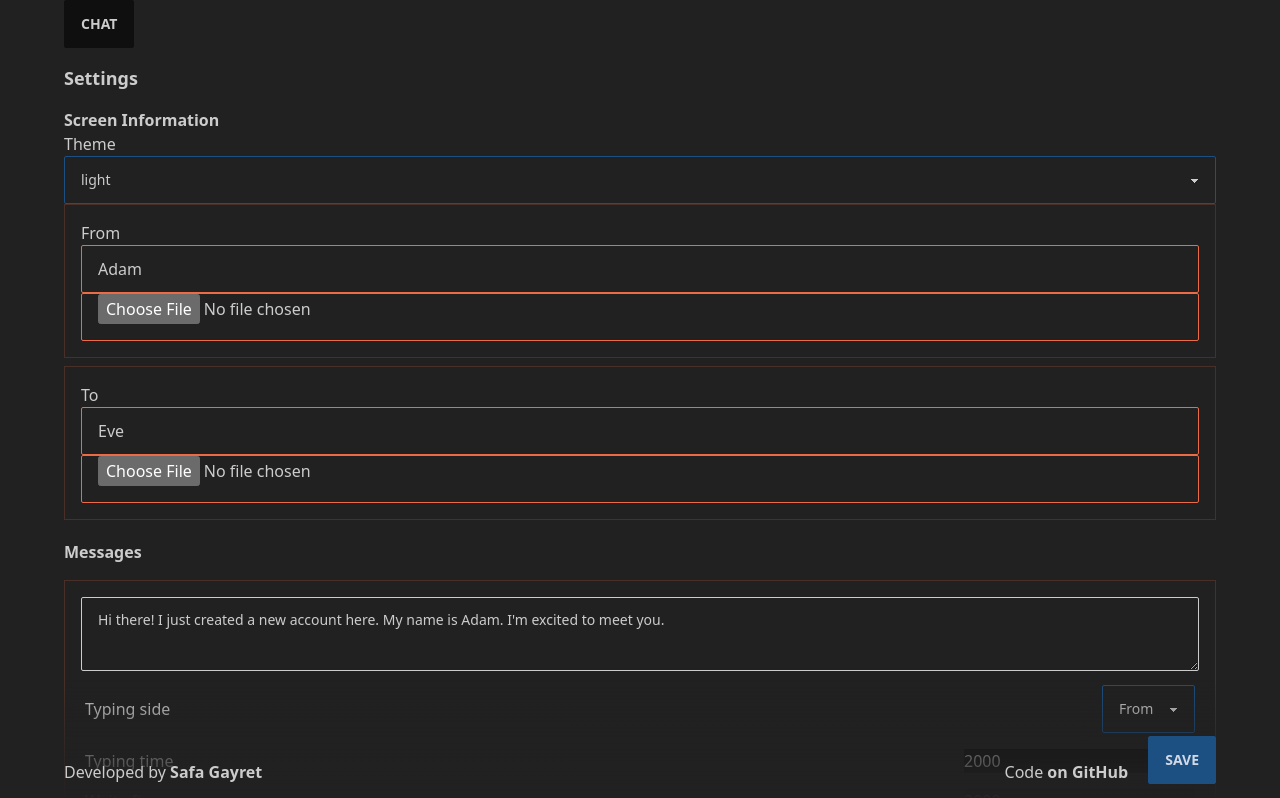
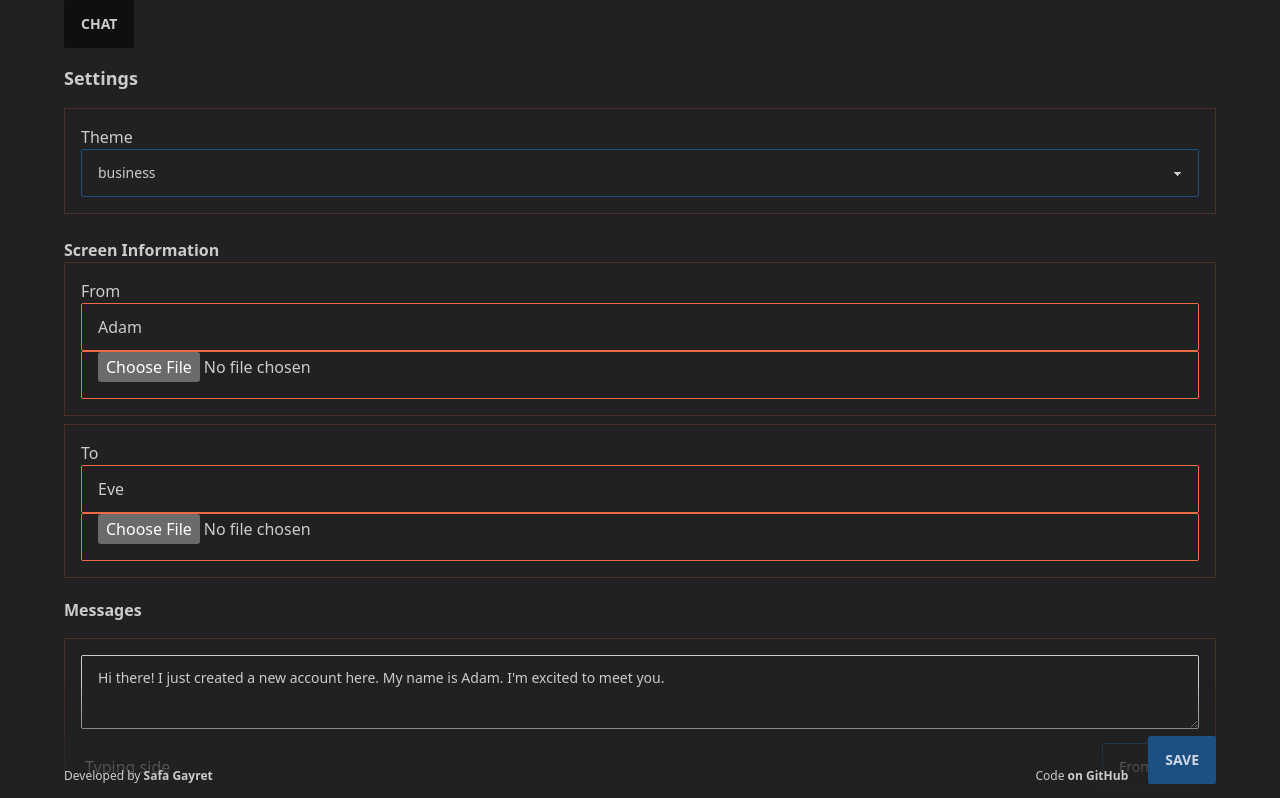
Before and after one commit to gayret/fake-chat-for-movie, a Vue app: page / in a window 1280 px wide. Shown: the top 798 px of the page. Built offline with nearby package versions, Linux system fonts and the light colour scheme.

Commit message:
fix: design

```diff
--- a/src/views/Setting.vue
+++ b/src/views/Setting.vue
@@ -1,7 +1,8 @@
 <script setup>
-import { reactive, watch, onMounted, ref } from 'vue'
+import { reactive, watch, onMounted } from 'vue'
 
 const themes = [
+  'business',
   'light',
   'dark',
   'cupcake',
@@ -25,7 +26,6 @@ const themes = [
   'dracula',
   'cmyk',
   'autumn',
-  'business',
   'acid',
   'lemonade',
   'night',
@@ -129,14 +129,14 @@ onMounted(() => {
 
 <template>
   <h1 class="text-lg font-bold mb-4 mt-4">Settings</h1>
+  <div class="theme mb-6 box">
+    Theme
+    <select id="theme-changer" class="select select-primary w-full" @change="onChangeTheme">
+      <option v-for="theme in themes" :value="theme">{{ theme }}</option>
+    </select>
+  </div>
   <div>
     <h2 class="font-bold">Screen Information</h2>
-    <div class="theme">
-      Theme
-      <select id="theme-changer" class="select select-primary w-full" @change="onChangeTheme">
-        <option v-for="theme in themes" :value="theme">{{ theme }}</option>
-      </select>
-    </div>
     <form class="flex flex-col gap-2">
       <div class="from box flex flex-col">
         From
@@ -189,7 +189,7 @@ onMounted(() => {
 
   <div class="btn-save">
     <div class="flex justify-between items-end gap-5">
-      <div class="flex justify-between w-full">
+      <div class="flex justify-between w-full text-xs">
         <span>
           Developed by <a href="https://safagayret.com"><strong>Safa Gayret</strong></a>
         </span>
```
